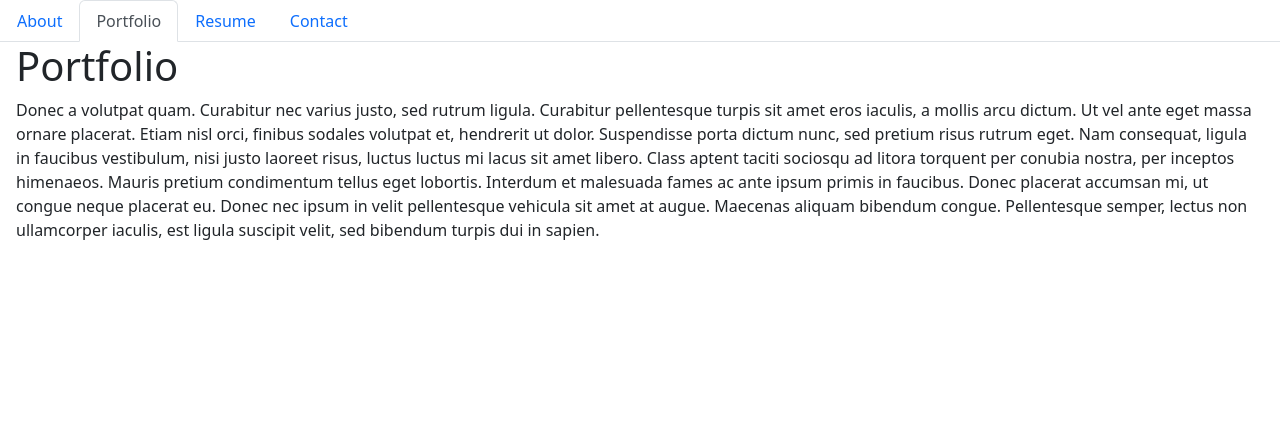
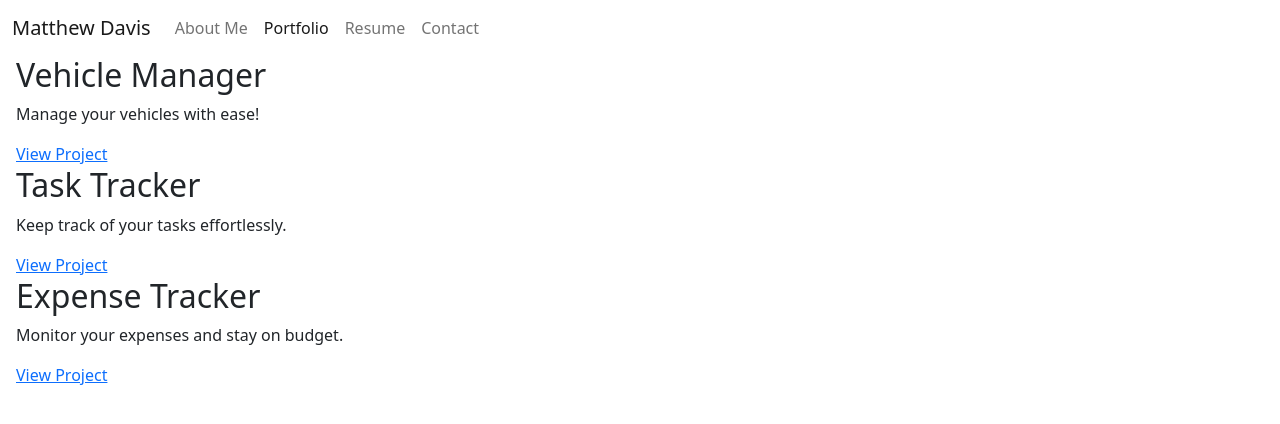
Before and after one commit to mdavi89/myPortfolio, a React (Vite) app: page /Portfolio in a window 1280 px wide. Shown: the top 424 px of the page. Built offline with nearby package versions, Linux system fonts and the light colour scheme.

Commit message:
Adding functionality to the Portfolio page

```diff
--- a/src/components/Footer.jsx
+++ b/src/components/Footer.jsx
@@ -0,0 +1,5 @@
+function Footer() {
+
+};
+
+export default Footer;
--- a/src/components/Header.jsx
+++ b/src/components/Header.jsx
@@ -0,0 +1,5 @@
+function Header() {
+
+};
+
+export default Header;
--- a/src/components/Navigation.jsx
+++ b/src/components/Navigation.jsx
@@ -4,40 +4,30 @@ function Navigation() {
   const currentPage = useLocation().pathname;
 
   return (
-    <ul className="nav nav-tabs">
-      <li className="nav-item">
-        <Link
-          to="/"
-          className={currentPage === '/' ? 'nav-link active' : 'nav-link'}
-        >
-          About
-        </Link>
-      </li>
-      <li className="nav-item">
-        <Link
-          to="/Portfolio"
-          className={currentPage === '/Portfolio' ? 'nav-link active' : 'nav-link'}
-        >
-          Portfolio
-        </Link>
-      </li>
-      <li className="nav-item">
-        <Link
-          to="/Resume"
-          className={currentPage === '/Resume' ? 'nav-link active' : 'nav-link'}
-        >
-          Resume
-        </Link>
-      </li>
-      <li className="nav-item">
-        <Link
-          to="/Contact"
-          className={currentPage === '/Contact' ? 'nav-link active' : 'nav-link'}
-        >
-          Contact
-        </Link>
-      </li>
-    </ul>
+    <nav class="navbar navbar-expand-lg bg-body-tertiary">
+    <div class="container-fluid">
+      <a class="navbar-brand" href="#">Matthew Davis</a>
+      <button class="navbar-toggler" type="button" data-bs-toggle="collapse" data-bs-target="#navbarNav" aria-controls="navbarNav" aria-expanded="false" aria-label="Toggle navigation">
+        <span class="navbar-toggler-icon"></span>
+      </button>
+      <div class="collapse navbar-collapse" id="navbarNav">
+        <ul class="navbar-nav">
+          <li class="nav-item">
+            <Link to='/' className={currentPage === '/' ? 'nav-link active' : 'nav-link'} aria-current="page">About Me</Link>
+          </li>
+         <li class="nav-item">
+            <Link to='/Portfolio' className={currentPage === '/Portfolio' ? 'nav-link active' : 'nav-link'} aria-current="page">Portfolio</Link>
+          </li>
+          <li class="nav-item">
+            <Link to='/Resume' className={currentPage === '/Resume' ? 'nav-link active' : 'nav-link'} aria-current="page">Resume</Link>
+          </li>
+          <li class="nav-item">
+            <Link to='/Contact' className={currentPage === '/Contact' ? 'nav-link active' : 'nav-link'} aria-current="page">Contact</Link>
+          </li>
+        </ul>
+      </div>
+    </div>
+  </nav>
   );
 }
 
--- a/src/components/Project.jsx
+++ b/src/components/Project.jsx
@@ -0,0 +1,13 @@
+import React from 'react';
+
+export default function Project({ title, text, link }) {
+  return (
+    <div>
+      <h2>{title}</h2>
+      <p>{text}</p>
+      <a href={link} target="_blank" rel="noopener noreferrer">
+        View Project
+      </a>
+    </div>
+  );
+}
--- a/src/pages/Contact.jsx
+++ b/src/pages/Contact.jsx
@@ -5,7 +5,8 @@ function Contact() {
   // Here we set two state variables for firstName and lastName using `useState`
   const [user, setUser] = useState({
     email: '',
-    userName: ''
+    userName: '',
+    comment: ''
   });
 
   const handleInputChange = (e) => {
@@ -24,7 +25,8 @@ function Contact() {
     if (user) {
     setUser({
       email: '',
-      userName: ''
+      userName: '',
+      comment: ''
     });
     }
   };
@@ -49,6 +51,13 @@ function Contact() {
           type="email"
           placeholder="Email"
         />
+        <input
+          value={user.comment}
+          name="comment"
+          onChange={handleInputChange}
+          type="textarea"
+          placeholder="Comment"
+        />
         <button type="submit">
           Submit
         </button>
--- a/src/pages/Portfolio.jsx
+++ b/src/pages/Portfolio.jsx
@@ -1,22 +1,30 @@
+import React from 'react';
+import Project from "../components/Project";
+
 export default function Portfolio() {
-    return (
-        <div>
-          <h1>Portfolio</h1>
-          <p>
-            Donec a volutpat quam. Curabitur nec varius justo, sed rutrum ligula.
-            Curabitur pellentesque turpis sit amet eros iaculis, a mollis arcu
-            dictum. Ut vel ante eget massa ornare placerat. Etiam nisl orci, finibus
-            sodales volutpat et, hendrerit ut dolor. Suspendisse porta dictum nunc,
-            sed pretium risus rutrum eget. Nam consequat, ligula in faucibus
-            vestibulum, nisi justo laoreet risus, luctus luctus mi lacus sit amet
-            libero. Class aptent taciti sociosqu ad litora torquent per conubia
-            nostra, per inceptos himenaeos. Mauris pretium condimentum tellus eget
-            lobortis. Interdum et malesuada fames ac ante ipsum primis in faucibus.
-            Donec placerat accumsan mi, ut congue neque placerat eu. Donec nec ipsum
-            in velit pellentesque vehicula sit amet at augue. Maecenas aliquam
-            bibendum congue. Pellentesque semper, lectus non ullamcorper iaculis,
-            est ligula suscipit velit, sed bibendum turpis dui in sapien.
-          </p>
-        </div>
-      );
-};
+  const projects = [
+    {
+      title: "Vehicle Manager",
+      text: "Manage your vehicles with ease!",
+      link: "https://github.com/mdavi89/Vehicle_Manager",
+    },
+    {
+      title: "Task Tracker",
+      text: "Keep track of your tasks effortlessly.",
+      link: "https://github.com/mdavi89/Task_Tracker",
+    },
+    {
+      title: "Expense Tracker",
+      text: "Monitor your expenses and stay on budget.",
+      link: "https://github.com/mdavi89/Expense_Tracker",
+    },
+  ];
+
+  return (
+    <div>
+      {projects.map((project, index) => (
+        <Project key={index} {...project} />
+      ))}
+    </div>
+  );
+}
```
